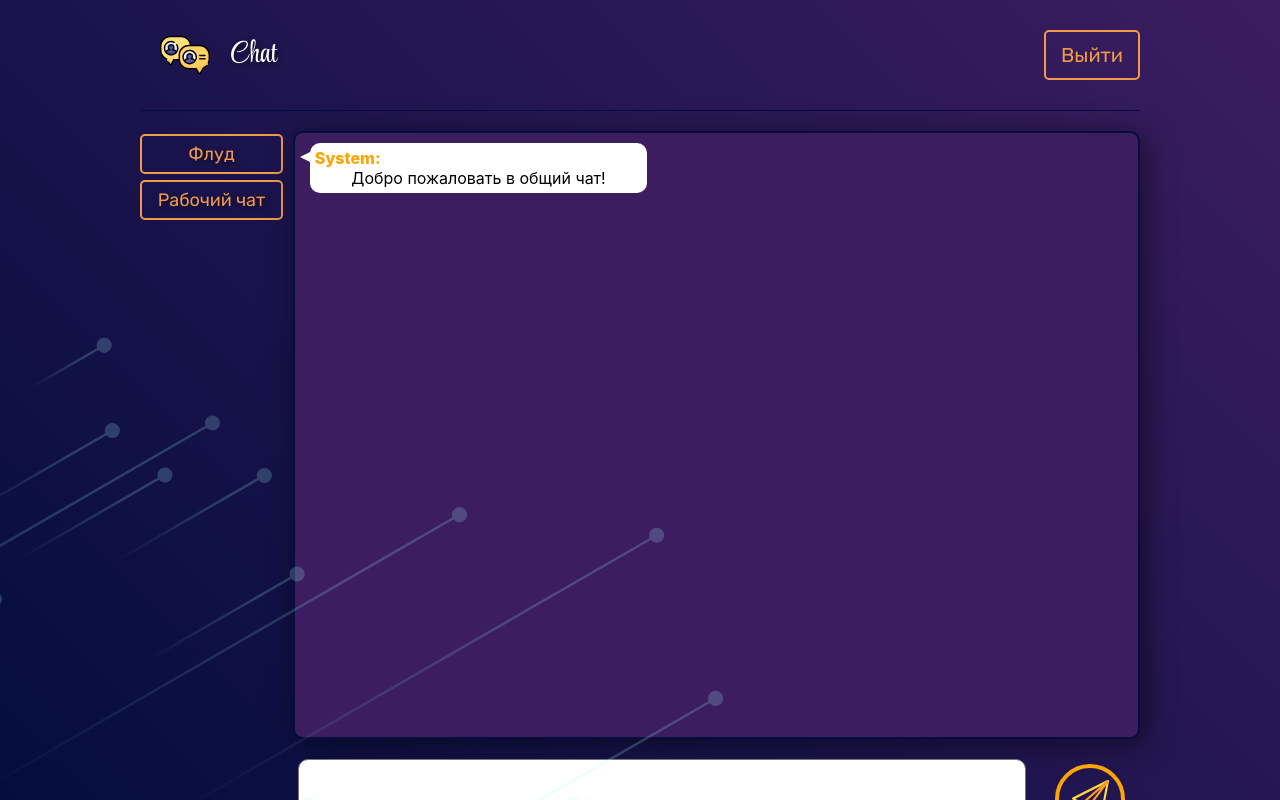
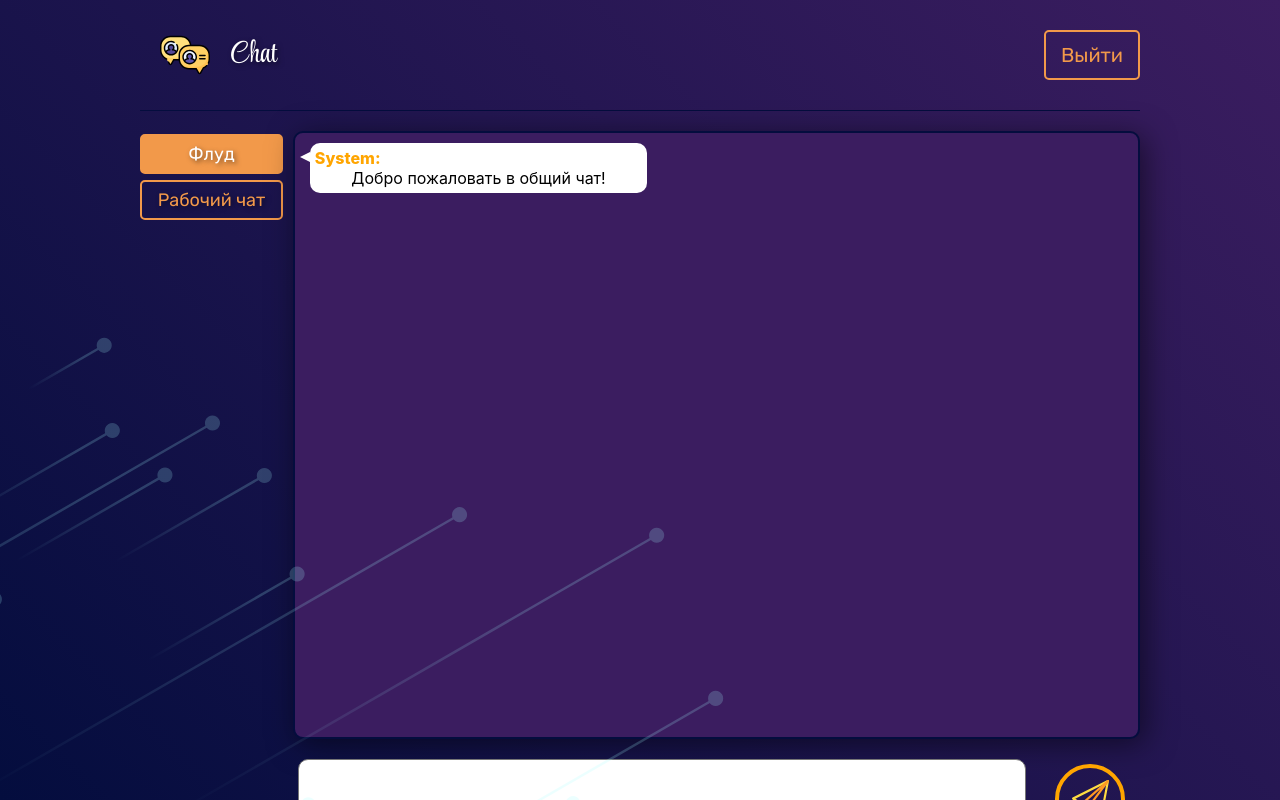
Before and after one commit to Vlad70003/TOT-systems-chat, a React (Create React App) app: page / in a window 1280 px wide. Built offline with nearby package versions, Linux system fonts and the light colour scheme.

Commit message:
Добавлена верная стилизация кнопок

```diff
--- a/public/index.html
+++ b/public/index.html
@@ -12,7 +12,29 @@
     <link rel="apple-touch-icon" href="../src/chat/img/logo.svg" />
     <link rel="manifest" href="../src/chat/img/logo.svg" />
     <title>Chat</title>
+    <style>
+      /* width */
+      ::-webkit-scrollbar {
+          width: 10px;
+      }
 
+      /* Track */
+      ::-webkit-scrollbar-track {
+          background: none;
+      }
+
+      /* Handle */
+      ::-webkit-scrollbar-thumb {
+          background: orange;
+          border: 2px black solid;
+          border-radius: 3px;
+      }
+
+      /* Handle on hover */
+      ::-webkit-scrollbar-thumb:hover {
+          background: #555;
+      }
+      </style>
   </head>
   <body>
     <noscript>You need to enable JavaScript to run this app.</noscript>
--- a/src/chat/components/ChatSection.tsx
+++ b/src/chat/components/ChatSection.tsx
@@ -34,8 +34,8 @@ export function ChatSection(){
             setMessage('');
             storage['workChat'] = JSON.stringify(workChat);
         }
+    }
 
-    }
 
 
     return(
@@ -45,8 +45,8 @@ export function ChatSection(){
                 <span className="star"></span>
                 <div className="chat">
                     <div className="chat__tab">
-                        <div className="chat__disc button" onClick={(event:any) => { setChatFn(event, 'fl')}} >Флуд</div>
-                        <div className="chat__disc button" onClick={(event:any) => { setChatFn(event, 'wr')}} >Рабочий чат</div>
+                        {chat === 'fl' ? <div className="chat__disc button-active" onClick={(event:any) => { setChatFn(event, 'fl')}} >Флуд</div> : <div className="chat__disc button " onClick={(event:any) => { setChatFn(event, 'fl')}} >Флуд</div>}
+                        {chat === 'wr' ? <div className="chat__disc button-active" onClick={(event:any) => { setChatFn(event, 'wr')}} >Рабочий чат</div> : <div className="chat__disc button" onClick={(event:any) => { setChatFn(event, 'wr')}} >Рабочий чат</div>}
                     </div>
                     <div className="chat__wrapper">
                         {chat === 'fl' && < ChatContentFl /> }
--- a/src/chat/components/blocks/ChatContentWr.tsx
+++ b/src/chat/components/blocks/ChatContentWr.tsx
@@ -2,7 +2,7 @@ import React from "react";
 import '../../style/chatContent.scss';
 let storage = localStorage;
 
-export function ChatContentWr() {
+export function ChatContentWr(props: any) {
 
     let addMessage = (val: any, user: any) => {
 
@@ -26,7 +26,7 @@ export function ChatContentWr() {
                 <div className="user">System:</div>
                 <div className="message">Добро пожаловать в рабочий чат!</div>
             </div>
-            {storage.getItem('workChat') !== null && storage.getItem('workChat') !== undefined && addMessage(storage.getItem('floodChat'), storage.getItem('userLogin'))}
+            {storage.getItem('workChat') !== null && storage.getItem('workChat') !== undefined && addMessage(storage.getItem('workChat'), storage.getItem('userLogin'))}
         </div>
     )
 }
--- a/src/chat/style/button.scss
+++ b/src/chat/style/button.scss
@@ -18,3 +18,14 @@
         color: white;
     }
 }
+.button-active{
+    font-family: 'Rubick';
+    border: 2px #F2994A solid;
+    border-radius: 5px;
+    outline: none;
+    background: #F2994A;
+    font-size: 20px;
+    color: white;
+    padding: 0 15px;
+    cursor: pointer;
+}
```
